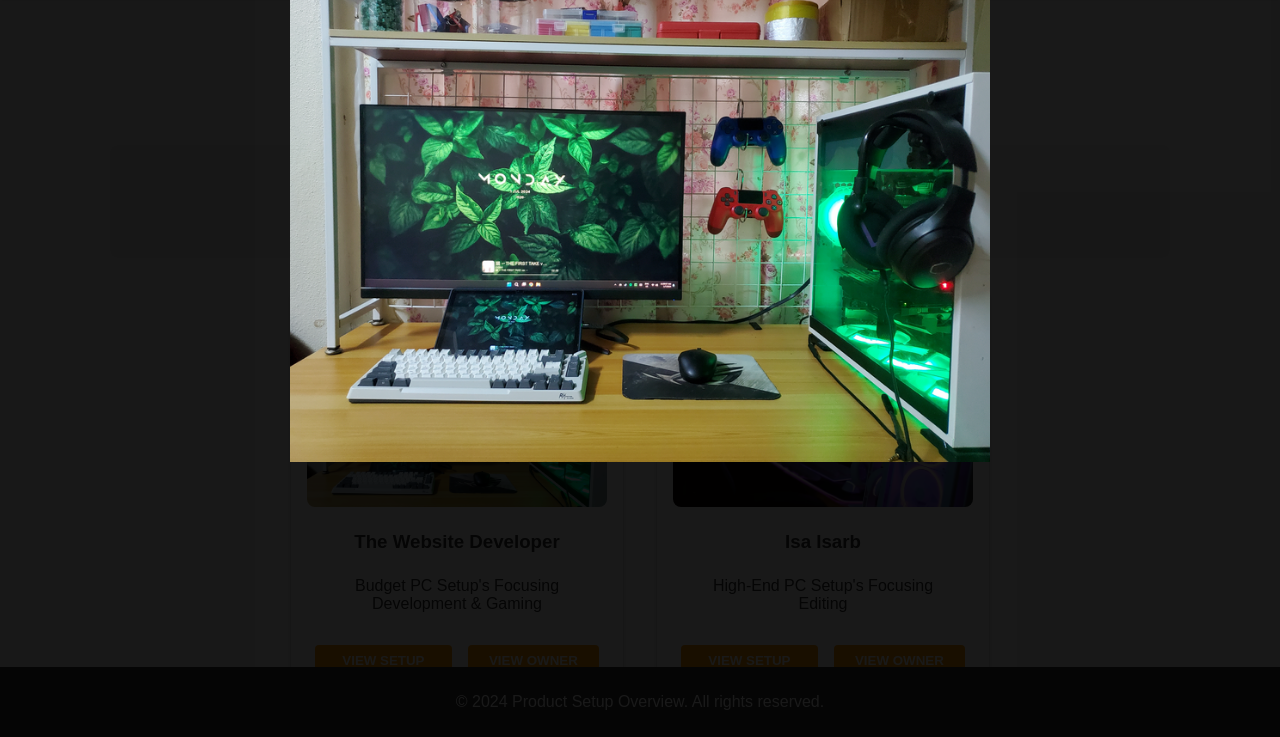
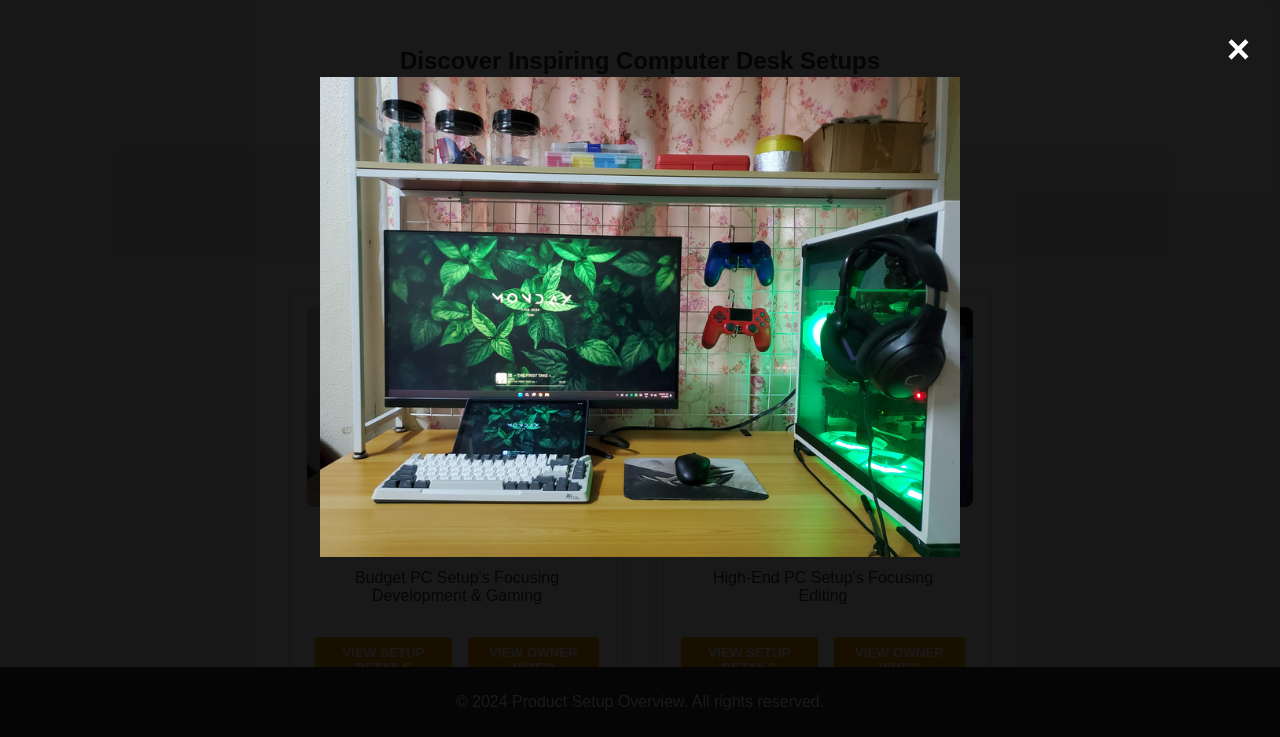
Before and after one commit to nikazizi12/nikazizi12.github.io, a plain HTML site: page index.html in a window 1280 px wide. Both pictures are taken after a click on the picture 457 px from the left and 470 px from the top of the page. Shown: the part 63-800 px from the top of the page. Drawn offline with Linux system fonts and the light colour scheme.

Commit message:
small fixes

```diff
--- a/css/setupOverview.css
+++ b/css/setupOverview.css
@@ -128,43 +128,3 @@
 #galleryImages img:hover {
     transform: scale(1.05);
 }
-
-.modal {
-    display: none;
-    position: fixed;
-    z-index: 1;
-    padding-top: 120px;
-    left: 0;
-    right: 0;
-    top: 0;
-    width: 100%;
-    height: 100%;
-    overflow: auto;
-    background-color: rgb(0, 0, 0);
-    background-color: rgba(0, 0, 0, 0.9);
-}
-
-.modal-content {
-    margin: auto;
-    margin-top: 20px;
-    display: block;
-    width: 80%;
-    max-width: 1000px;
-}
-
-.close {
-    position: absolute;
-    top: 90px;
-    right: 30px;
-    color: #fff;
-    font-size: 40px;
-    font-weight: bold;
-    transition: 0.3s;
-}
-
-.close:hover,
-.close:focus {
-    color: #bbb;
-    text-decoration: none;
-    cursor: pointer;
-}
--- a/css/styles.css
+++ b/css/styles.css
@@ -486,7 +486,9 @@ section {
     display: none;
     position: fixed;
     z-index: 1;
+    padding-top: 120px;
     left: 0;
+    right: 0;
     top: 0;
     width: 100%;
     height: 100%;
@@ -496,23 +498,25 @@ section {
 
 .modal-content {
     margin: auto;
+    margin-top: 20px;
     display: block;
-    width: 80%;
-    max-width: 700px;
+    max-width: 1000px;
+    max-width: 80%;
+    max-height: 60%;
 }
 
 .close {
     position: absolute;
-    top: 15px;
-    right: 35px;
-    color: #f1f1f1;
+    top: 90px;
+    right: 30px;
+    color: #fff;
     font-size: 40px;
     font-weight: bold;
     transition: 0.3s;
-    cursor: pointer;
 }
 
-.close:hover, .close:focus {
+.close:hover,
+.close:focus {
     color: #bbb;
     text-decoration: none;
     cursor: pointer;
--- a/js/index.js
+++ b/js/index.js
@@ -89,6 +89,8 @@ document.addEventListener("DOMContentLoaded", function () {
         setupImg.alt = setup.name;
         setupImg.addEventListener('click', () => openModal(setup.imagePath));
 
+        const setupCont = document.createElement('div');
+        setupCont.onclick = () => window.open(`setupOverview.html?id=${setup.id}`, '_blank');
         const setupName = document.createElement('h3');
         setupName.textContent = setup.name;
 
@@ -112,8 +114,9 @@ document.addEventListener("DOMContentLoaded", function () {
         buttonsDiv.appendChild(viewComponentsButton);
 
         setupDiv.appendChild(setupImg);
-        setupDiv.appendChild(setupName);
-        setupDiv.appendChild(setupDesc);
+        setupCont.appendChild(setupName);
+        setupCont.appendChild(setupDesc);
+        setupDiv.appendChild(setupCont);
         setupDiv.appendChild(buttonsDiv);
 
         setupList.appendChild(setupDiv);
```
Also changed, not shown: js/setupOverview.js (+11 -5 lines), setupOverview.html (+1 -0 lines).
